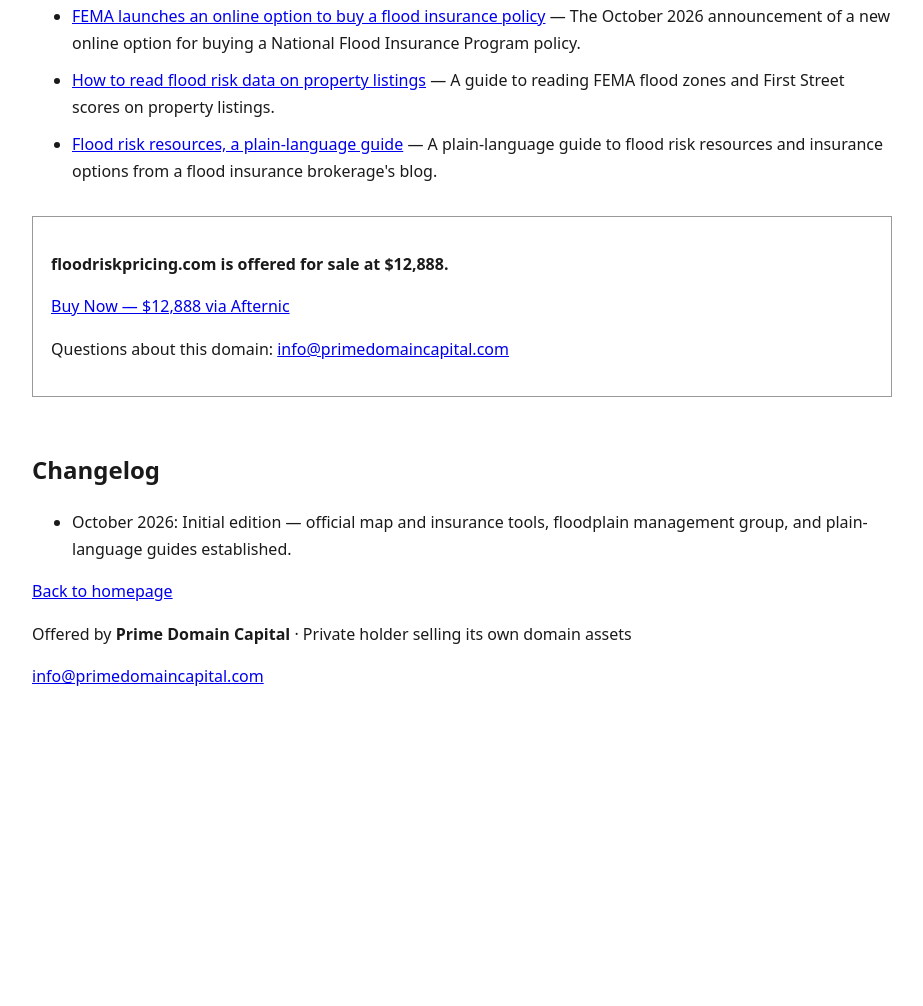
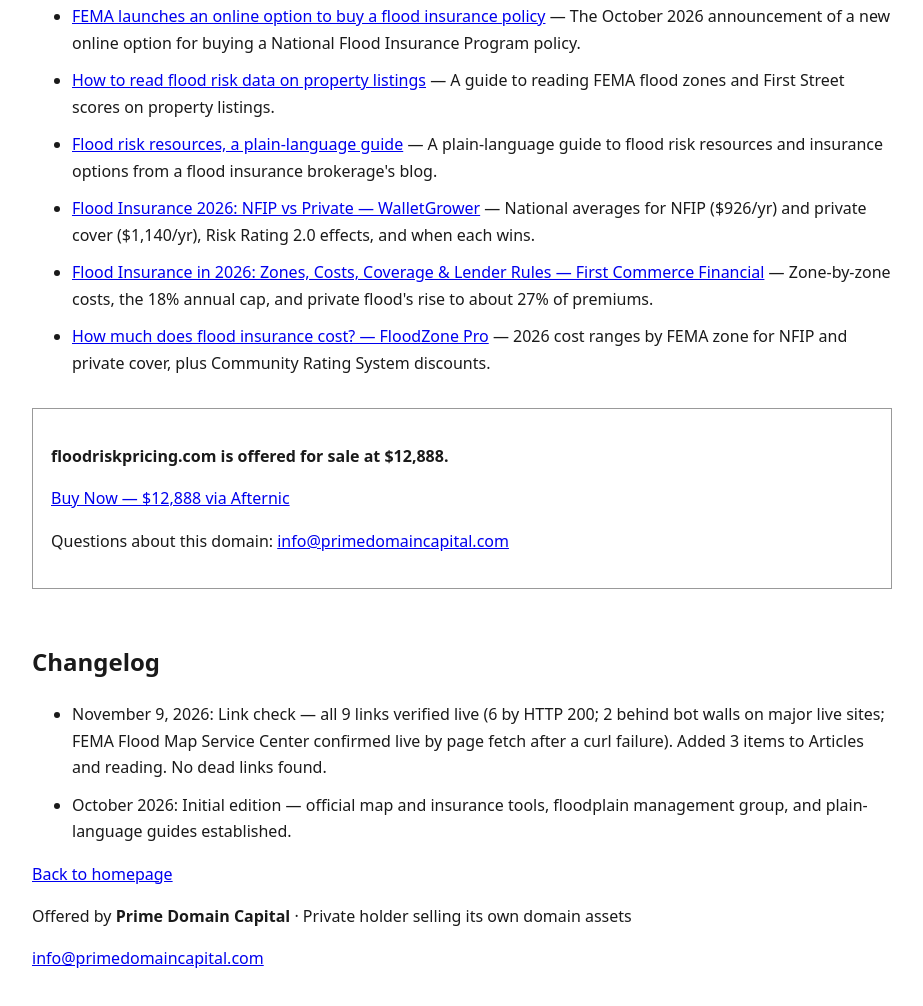
Before and after one commit to primedomaincapital/floodriskpricing, a plain HTML site: page resources.html in a window 1280 px wide. Shown: the part 952-1958 px from the top of the page, without its empty margins (178-1101 px from the left). Before the commit the page ends 1717 px from the top, so only its background shows below. Drawn offline with Linux system fonts and the light colour scheme.

Commit message:
Add files via upload

```diff
--- a/resources.html
+++ b/resources.html
@@ -48,7 +48,7 @@ main h1{font-size:clamp(30px,8.5vw,58px)!important;line-height:1.15!important}
 <body>
 <nav><div><strong>Prime Domain Capital</strong></div><a href="https://www.afternic.com/domain/floodriskpricing.com">Buy Now — $12,888</a></nav>
 <main>
-<p class="stamp">Last updated: October 31, 2026</p>
+<p class="stamp">Last updated: November 9, 2026</p>
 <h1>Flood risk resources</h1>
 <p>A starting set of independent tools and reading for anyone trying to understand flood risk and flood insurance pricing in the United States. These are outside sites, listed for reference only; listing here does not imply any connection with this site or with Prime Domain Capital.</p>
 <h2>Websites and tools</h2>
@@ -68,6 +68,9 @@ main h1{font-size:clamp(30px,8.5vw,58px)!important;line-height:1.15!important}
 <li><a href="https://www.fema.gov/press-release/20261020/fema-launches-new-option-buy-national-flood-insurance-program-policy-online">FEMA launches an online option to buy a flood insurance policy</a> — The October 2026 announcement of a new online option for buying a National Flood Insurance Program policy.</li>
 <li><a href="https://support.realtor.com/s/article/learn-about-flood-data">How to read flood risk data on property listings</a> — A guide to reading FEMA flood zones and First Street scores on property listings.</li>
 <li><a href="https://www.floodinsuranceguru.com/the-flood-insurance-guru-blog/flood-risk-resources-simple-guide">Flood risk resources, a plain-language guide</a> — A plain-language guide to flood risk resources and insurance options from a flood insurance brokerage's blog.</li>
+<li><a href="https://app.walletgrower.com/insurance/homeowners-insurance/flood-insurance">Flood Insurance 2026: NFIP vs Private — WalletGrower</a> — National averages for NFIP ($926/yr) and private cover ($1,140/yr), Risk Rating 2.0 effects, and when each wins.</li>
+<li><a href="https://www.firstcommercefinancial.com/flood-insurance-guide-2026/">Flood Insurance in 2026: Zones, Costs, Coverage &amp; Lender Rules — First Commerce Financial</a> — Zone-by-zone costs, the 18% annual cap, and private flood's rise to about 27% of premiums.</li>
+<li><a href="https://www.floodzonepro.com/guides/flood-insurance-cost">How much does flood insurance cost? — FloodZone Pro</a> — 2026 cost ranges by FEMA zone for NFIP and private cover, plus Community Rating System discounts.</li>
 </ul>
 <div class="buybox">
 <p><strong>floodriskpricing.com is offered for sale at $12,888.</strong></p>
@@ -75,7 +78,8 @@ main h1{font-size:clamp(30px,8.5vw,58px)!important;line-height:1.15!important}
 <p>Questions about this domain: <a href="mailto:info@primedomaincapital.com">info@primedomaincapital.com</a></p>
 </div>
 <h2>Changelog</h2>
-<ul><li>October 2026: Initial edition — official map and insurance tools, floodplain management group, and plain-language guides established.</li></ul>
+<ul><li>November 9, 2026: Link check — all 9 links verified live (6 by HTTP 200; 2 behind bot walls on major live sites; FEMA Flood Map Service Center confirmed live by page fetch after a curl failure). Added 3 items to Articles and reading. No dead links found.</li>
+<li>October 2026: Initial edition — official map and insurance tools, floodplain management group, and plain-language guides established.</li></ul>
 <p><a href="https://floodriskpricing.com/">Back to homepage</a></p>
 </main>
 <footer><p>Offered by <strong>Prime Domain Capital</strong> · Private holder selling its own domain assets</p><p><a href="mailto:info@primedomaincapital.com">info@primedomaincapital.com</a></p></footer>
```
